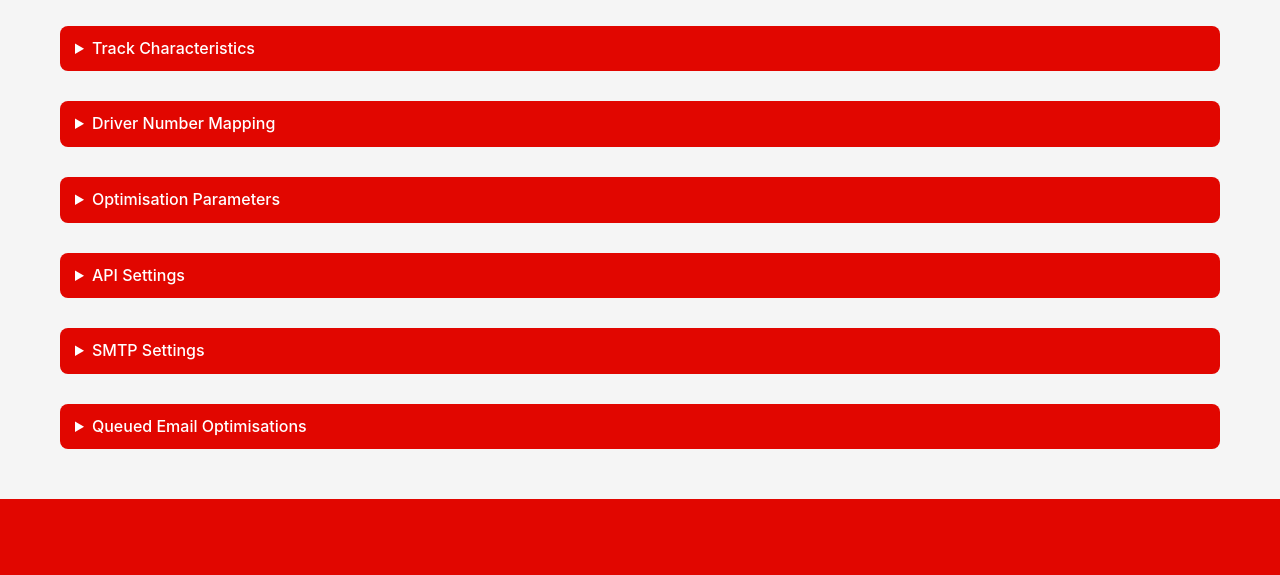
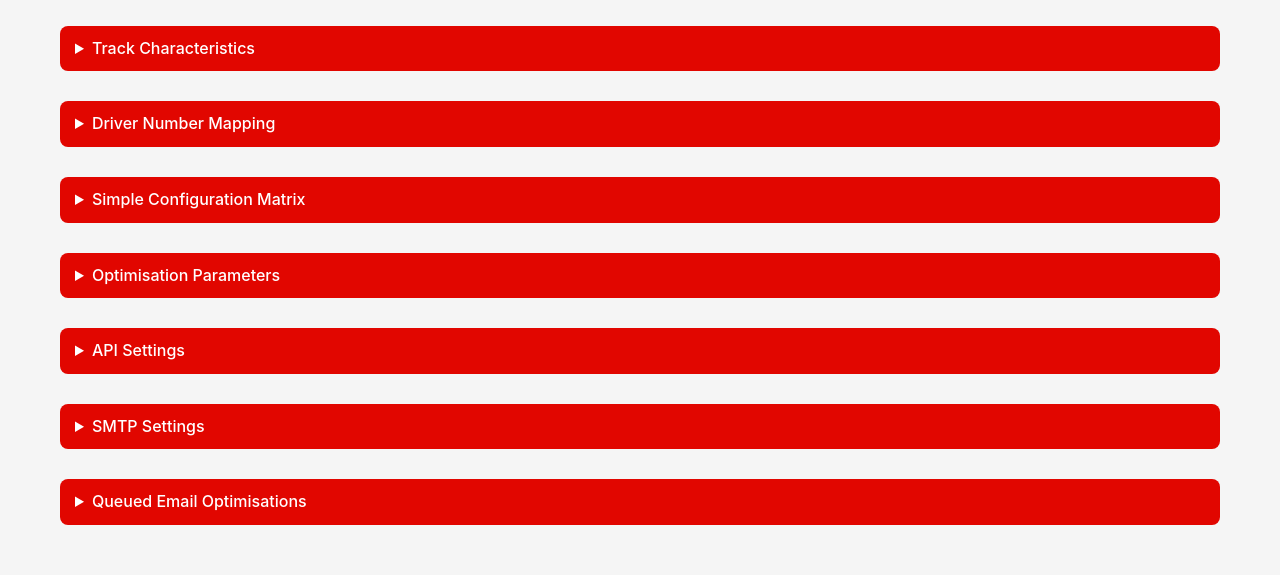
Before and after one commit to taylorelley/f1_fantasy, a Flask app: page /manage_data in a window 1280 px wide. Shown: the part 347-922 px from the top of the page. Before the commit the page ends 846 px from the top, so only its background shows below. Run offline with Flask 3, Linux system fonts and the light colour scheme; a user stored in the database is signed in; tables that the repository leaves empty hold one stand-in row (values such as "Sample post"); data that the repository does not hold is empty; some libraries are stand-ins or nearby versions.

Commit message:
Add simple configuration slider

```diff
--- a/app.py
+++ b/app.py
@@ -205,6 +205,49 @@ def save_settings(data):
         return True
     except Exception:
         return False
+
+
+def load_simple_matrix():
+    """Load simple configuration slider matrix from CSV."""
+    path = os.path.join(app.config["DEFAULT_DATA_FOLDER"], "simple_config_matrix.csv")
+    if not os.path.exists(path):
+        return [
+            {
+                "pace_weight": 0.20,
+                "pace_modifier_type": "conservative",
+                "weighting_scheme": "exp_decay",
+                "risk_tolerance": "low",
+            },
+            {
+                "pace_weight": 0.25,
+                "pace_modifier_type": "conservative",
+                "weighting_scheme": "exp_decay",
+                "risk_tolerance": "medium",
+            },
+            {
+                "pace_weight": 0.30,
+                "pace_modifier_type": "conservative",
+                "weighting_scheme": "exp_decay",
+                "risk_tolerance": "medium",
+            },
+            {
+                "pace_weight": 0.35,
+                "pace_modifier_type": "aggressive",
+                "weighting_scheme": "trend_based",
+                "risk_tolerance": "medium",
+            },
+            {
+                "pace_weight": 0.40,
+                "pace_modifier_type": "aggressive",
+                "weighting_scheme": "trend_based",
+                "risk_tolerance": "high",
+            },
+        ]
+    try:
+        df = pd.read_csv(path)
+        return df.to_dict(orient="records")
+    except Exception:
+        return []
 
 
 def load_default_data():
@@ -669,7 +712,8 @@ def index():
             cfg = json.loads(current_user.config_json)
         except Exception:
             cfg = None
-    return render_template("index.html", user_config=cfg)
+    matrix = load_simple_matrix()
+    return render_template("index.html", user_config=cfg, simple_matrix=matrix)
 
 
 @app.route("/check_default_data")
@@ -870,12 +914,14 @@ def manage_data_page():
     calendar_path = os.path.join(base, "calendar.csv")
     tracks_path = os.path.join(base, "tracks.csv")
     mapping_path = os.path.join(base, "driver_mapping.csv")
+    matrix_path = os.path.join(base, "simple_config_matrix.csv")
 
     driver_csv = ""
     constructor_csv = ""
     calendar_csv = ""
     tracks_csv = ""
     mapping_csv = ""
+    simple_matrix_csv = ""
     if os.path.exists(driver_path):
         with open(driver_path, "r") as f:
             driver_csv = f.read()
@@ -891,6 +937,9 @@ def manage_data_page():
     if os.path.exists(mapping_path):
         with open(mapping_path, "r") as f:
             mapping_csv = f.read()
+    if os.path.exists(matrix_path):
+        with open(matrix_path, "r") as f:
+            simple_matrix_csv = f.read()
 
     settings = load_settings()
 
@@ -902,6 +951,7 @@ def manage_data_page():
         calendar_csv=calendar_csv,
         tracks_csv=tracks_csv,
         mapping_csv=mapping_csv,
+        simple_matrix_csv=simple_matrix_csv,
         message=message,
         settings=settings,
     )
@@ -987,6 +1037,21 @@ def save_mapping_data():
         msg = "Driver mapping saved successfully."
     except Exception as e:
         msg = f"Failed to save driver mapping: {e}"
+    return redirect(url_for("manage_data_page", message=msg))
+
+
+@app.route("/save_simple_config_matrix", methods=["POST"])
+@login_required
+def save_simple_config_matrix():
+    csv_text = request.form.get("simple_matrix_data", "")
+    dest = os.path.join(app.config["DEFAULT_DATA_FOLDER"], "simple_config_matrix.csv")
+    try:
+        pd.read_csv(io.StringIO(csv_text))
+        with open(dest, "w") as f:
+            f.write(csv_text)
+        msg = "Simple config matrix saved successfully."
+    except Exception as e:
+        msg = f"Failed to save simple config matrix: {e}"
     return redirect(url_for("manage_data_page", message=msg))
 
 
--- a/templates/manage_data.html
+++ b/templates/manage_data.html
@@ -105,6 +105,22 @@
           <button type="button" class="button-secondary" onclick="addRow('mapping-table')">Add Row</button>
           <button type="button" class="button-secondary" onclick="addColumn('mapping-table')">Add Column</button>
           <button class="button" type="submit">Save Mapping</button>
+        </div>
+      </form>
+      </div>
+    </details>
+
+    <details class="admin-section">
+      <summary>Simple Configuration Matrix</summary>
+      <div class="section">
+      <form method="post" action="/save_simple_config_matrix" onsubmit="prepareSimpleMatrixCsv()">
+        <input type="file" accept=".csv" onchange="loadCsv(event,'simple-matrix-table')" />
+        <table id="simple-matrix-table" class="data-table"></table>
+        <input type="hidden" name="simple_matrix_data" id="simple-matrix-data-hidden">
+        <div class="button-group">
+          <button type="button" class="button-secondary" onclick="addRow('simple-matrix-table')">Add Row</button>
+          <button type="button" class="button-secondary" onclick="addColumn('simple-matrix-table')">Add Column</button>
+          <button class="button" type="submit">Save Matrix</button>
         </div>
       </form>
       </div>
@@ -220,6 +236,7 @@
     const calendarCSV = {{ calendar_csv|tojson|safe }};
     const tracksCSV = {{ tracks_csv|tojson|safe }};
     const mappingCSV = {{ mapping_csv|tojson|safe }};
+    const simpleMatrixCSV = {{ simple_matrix_csv|tojson|safe }};
 
     function parseCSV(text) {
       return text.trim().split(/\r?\n/).map(r => r.split(','));
@@ -328,6 +345,10 @@
       document.getElementById('mapping-data-hidden').value = tableToCSV('mapping-table');
     }
 
+    function prepareSimpleMatrixCsv() {
+      document.getElementById('simple-matrix-data-hidden').value = tableToCSV('simple-matrix-table');
+    }
+
     async function sendTestEmail() {
       try {
         const resp = await fetch('/send_test_email', { method: 'POST' });
@@ -388,6 +409,7 @@
       buildTable(calendarCSV, 'calendar-table');
       buildTable(tracksCSV, 'tracks-table');
       buildTable(mappingCSV, 'mapping-table');
+      buildTable(simpleMatrixCSV, 'simple-matrix-table');
       loadQueuedTasks();
     });
   </script>
```
Also changed, not shown: templates/index.html (+50 -1 lines).
